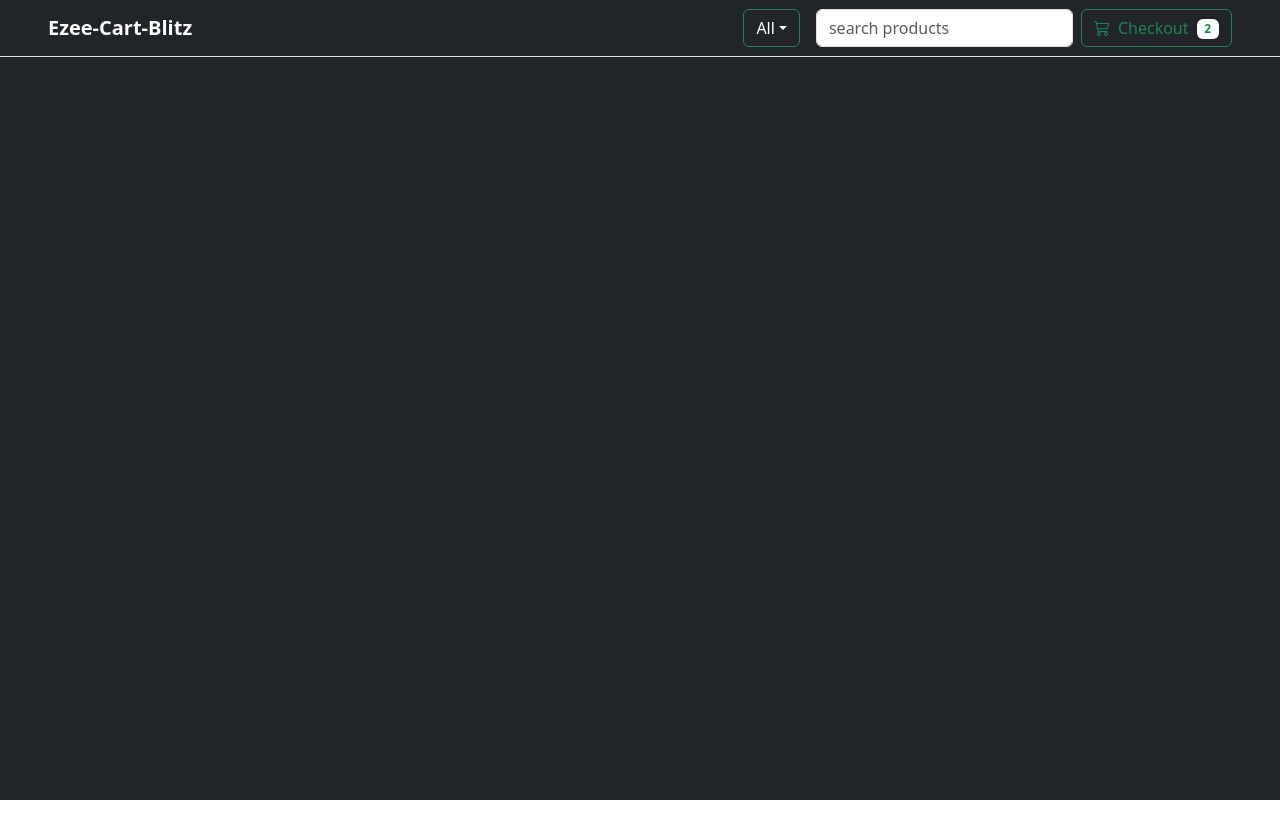
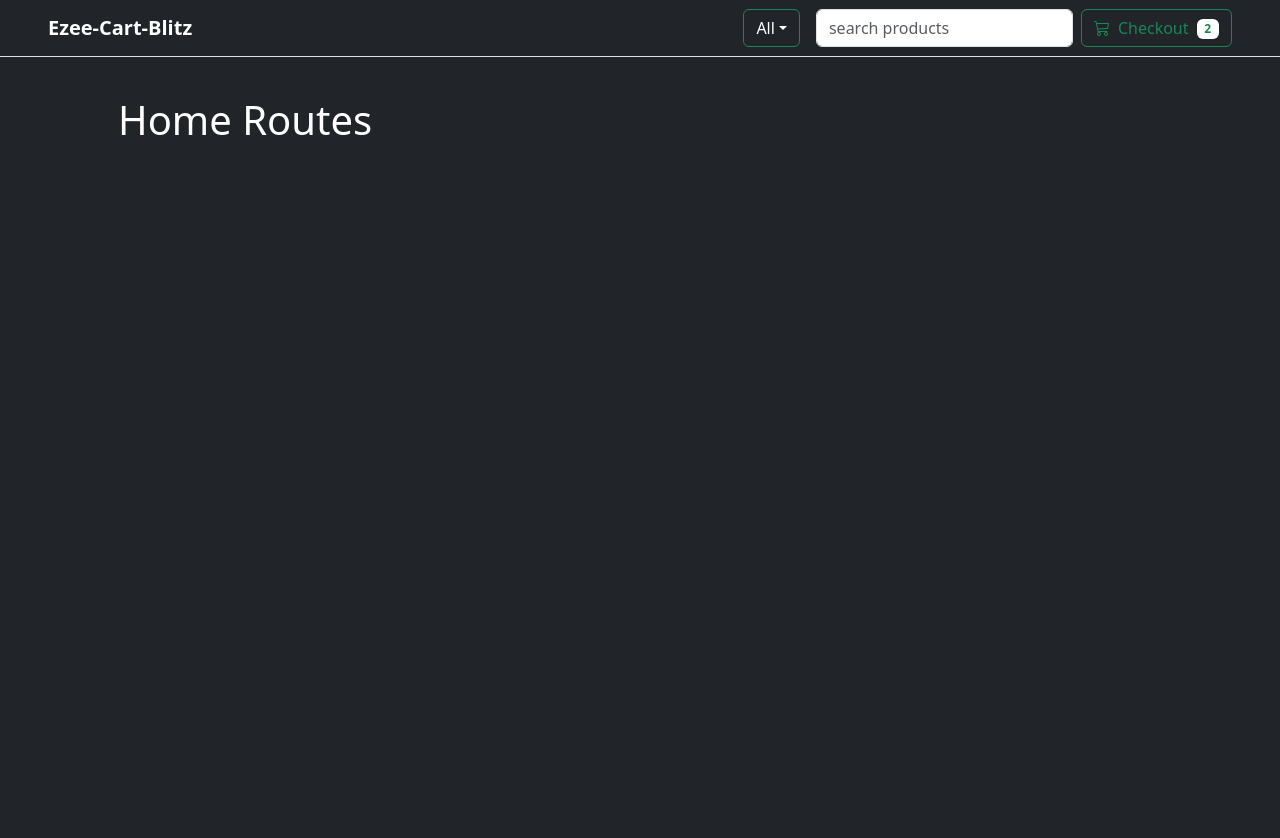
Before and after one commit to direction44/Ezee-Cart-Blitz, a React (Vite) app: page / in a window 1280 px wide. Shown: the top 838 px of the page. Before the commit the page ends 800 px from the top, so only its background shows below. Built offline with nearby package versions, Linux system fonts and the light colour scheme.

Commit message:
Define Routes

```diff
--- a/package.json
+++ b/package.json
@@ -13,7 +13,9 @@
     "bootstrap": "^5.3.3",
     "bootstrap-icons": "^1.11.3",
     "react": "^19.0.0",
-    "react-dom": "^19.0.0"
+    "react-dom": "^19.0.0",
+    "react-router": "^7.4.0",
+    "react-router-dom": "^7.4.0"
   },
   "devDependencies": {
     "@eslint/js": "^9.21.0",
--- a/src/App.jsx
+++ b/src/App.jsx
@@ -1,9 +1,17 @@
 import React from 'react'
 import Nav from './Components/NavBar/Nav'
+import {Routes,Route} from "react-router-dom"
 function App() {
   return (
     <div className='wrapper bg-dark text-white'>
       <Nav title="Ezee-Cart-Blitz"/>
+      <div className='container mt-5 py-5 px-3 px-md-5'>
+        <Routes>
+          <Route path="/" element={<h1>Home Routes</h1>}></Route>
+          <Route path="/Single/:id" element={<h1>Single Routes</h1>}></Route>
+          <Route path="/Cart"element={<h1>Cart Routes</h1>}></Route >
+        </Routes>
+      </div>
     </div>
   )
 }
--- a/src/Components/NavBar/CartButton.jsx
+++ b/src/Components/NavBar/CartButton.jsx
@@ -4,7 +4,7 @@ function CartButton() {
   let items=["shirt","tshirt"]
   let bgColorName=items.length===0?"none":"white"
   return (
-    <button type='button' className='btn btn-outline-success d-md-block mt3 mt-lg-0'>
+    <button type='button' className='btn btn-outline-success d-md-block mt-3 mt-lg-0'>
       <i className='bi bi-cart3'></i>
       <span className='mx-2'>Checkout</span>
       <span className={`badge text-success bg-${bgColorName}`}>{items.length}</span>
--- a/src/main.jsx
+++ b/src/main.jsx
@@ -5,8 +5,9 @@ import "bootstrap"//import bootstrap js file
 import "bootstrap/dist/css/bootstrap.css"//import bootstrap css file
 import "bootstrap-icons/font/bootstrap-icons.css"//import bootstrap icon file
 import "./main.css"
+import { BrowserRouter } from 'react-router'
 createRoot(document.getElementById('root')).render(
-  <StrictMode>
+  <BrowserRouter>
     <App />
-  </StrictMode>,
+  </BrowserRouter>,
 )
```
Also changed, not shown: 1 other file (tests, documents, lock files or other folders).
